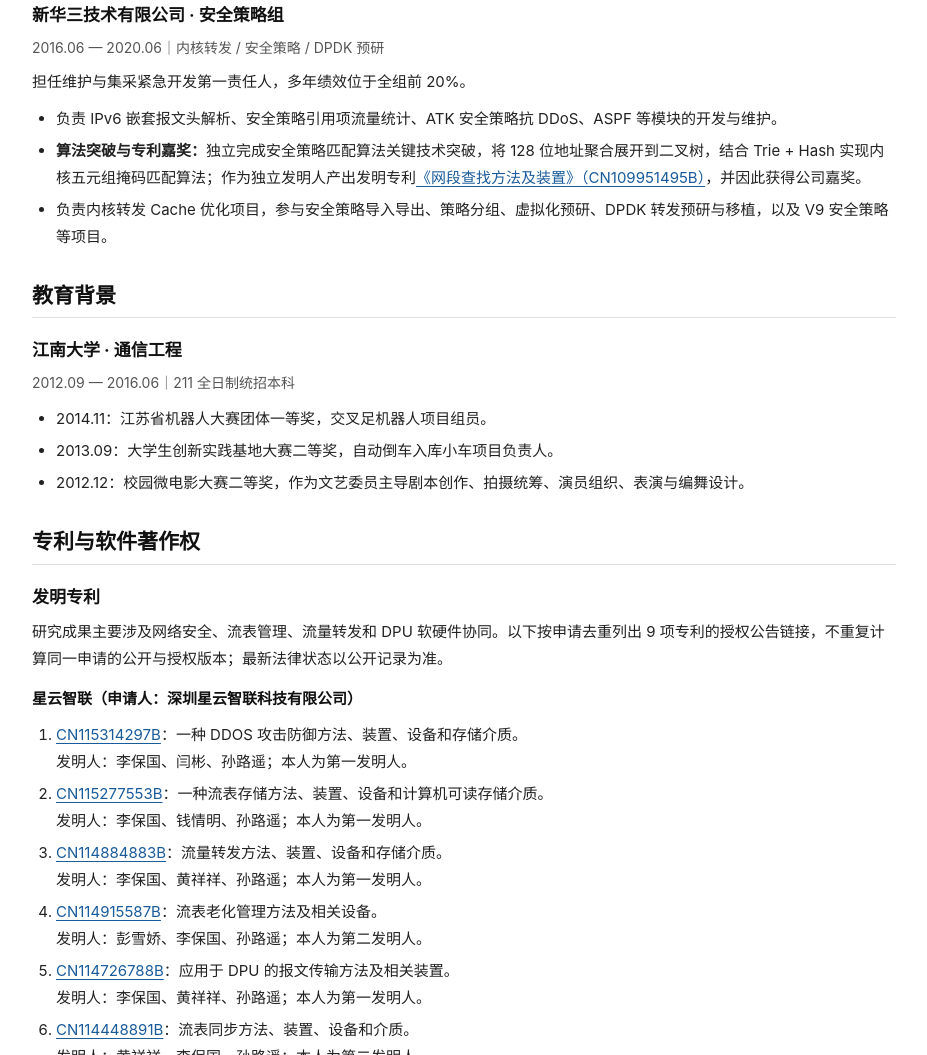
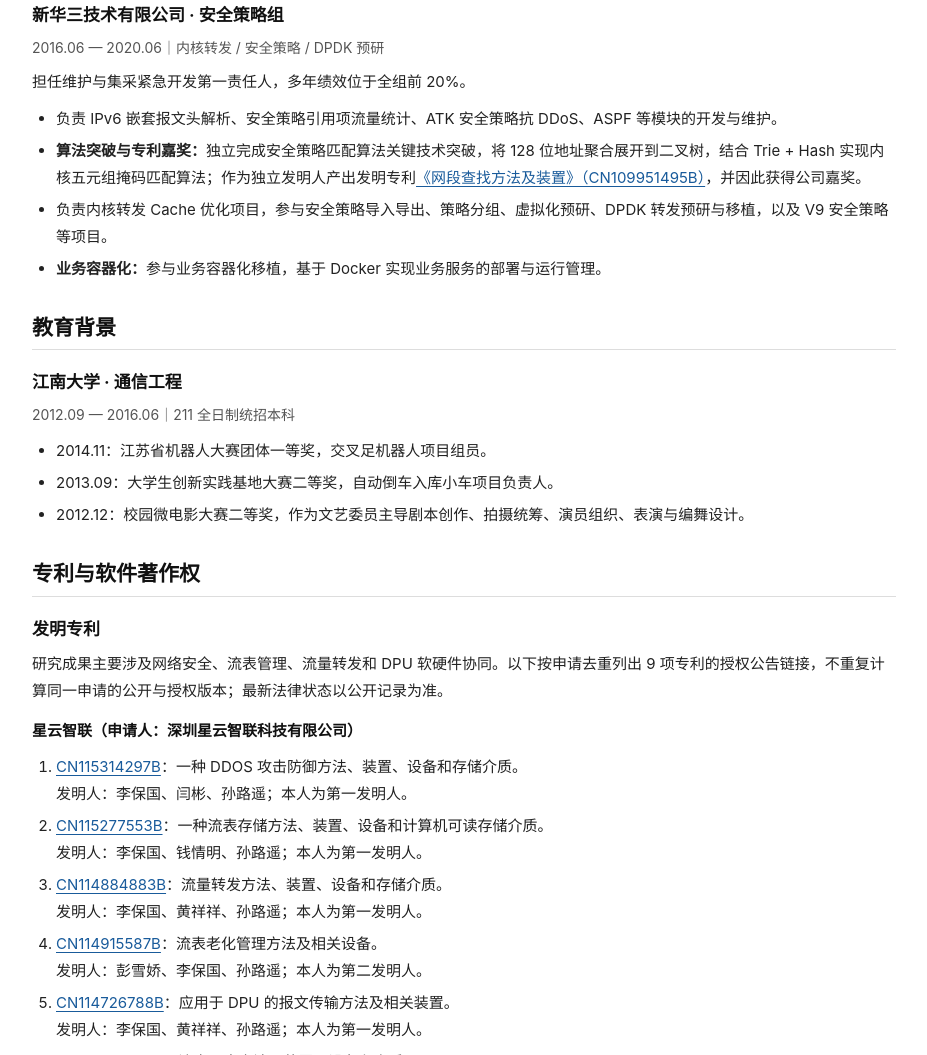
Before and after one commit to zongyangbigpolo/zongyangbigpolo.github.io, a plain HTML site: page index.html in a window 1280 px wide. Shown: the part 2137-3192 px from the top of the page, without its empty margins (176-1103 px from the left). Drawn offline with Linux system fonts and the light colour scheme.

Commit message:
Add Docker containerization experience at H3C
Co-authored-by: Copilot App <223556219+Copilot@users.noreply.github.com>

```diff
--- a/index.html
+++ b/index.html
@@ -100,6 +100,7 @@
             <li>负责 IPv6 嵌套报文头解析、安全策略引用项流量统计、ATK 安全策略抗 DDoS、ASPF 等模块的开发与维护。</li>
             <li><strong>算法突破与专利嘉奖：</strong>独立完成安全策略匹配算法关键技术突破，将 128 位地址聚合展开到二叉树，结合 Trie + Hash 实现内核五元组掩码匹配算法；作为独立发明人产出发明专利<a href="https://patents.google.com/patent/CN109951495B/zh">《网段查找方法及装置》（CN109951495B）</a>，并因此获得公司嘉奖。</li>
             <li>负责内核转发 Cache 优化项目，参与安全策略导入导出、策略分组、虚拟化预研、DPDK 转发预研与移植，以及 V9 安全策略等项目。</li>
+            <li><strong>业务容器化：</strong>参与业务容器化移植，基于 Docker 实现业务服务的部署与运行管理。</li>
           </ul>
         </article>
       </section>
```
